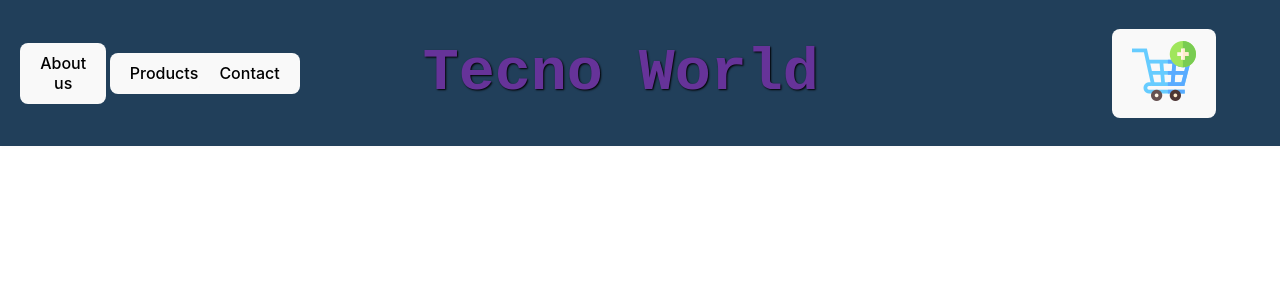
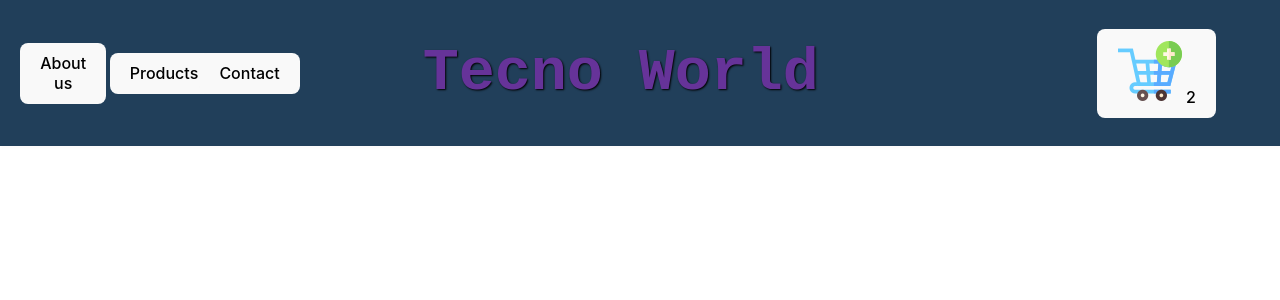
Before and after one commit to BMisfits00/React-PreEntrega1-Sfintzi, a React (Vite) app: page / in a window 1280 px wide. Shown: the top 300 px of the page. Built offline with nearby package versions, Linux system fonts and the light colour scheme.

Commit message:
Se agrega el numero hardcodeado para la cantidad de productos seleccionados

```diff
--- a/src/components/CartWidget.jsx
+++ b/src/components/CartWidget.jsx
@@ -1,5 +1,5 @@
 export default function CartWidget(){
     return(<>
-    <button><img src="\src\assets\add-to-cart-64.png" alt=""/></button>
+    <button><img src="\src\assets\add-to-cart-64.png" alt=""/> 2 </button>
     </>)
 }
```
